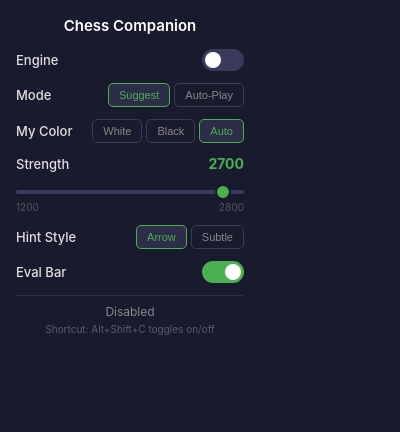
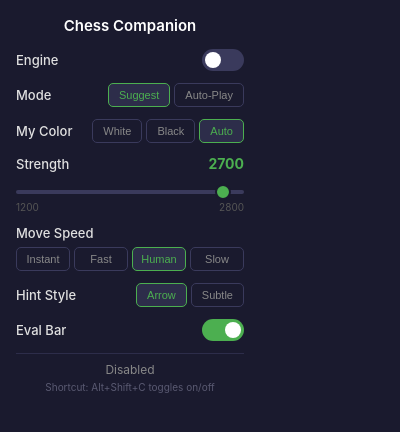
Before and after one commit to soccerdude1812/chess_bot, a browser extension: page popup.html in a window 400 px wide. Drawn offline with Linux system fonts and the light colour scheme.

Commit message:
feat: add Move Speed control for auto-play timing
Adds a Move Speed toggle (Instant / Fast / Human / Slow) in the popup to
control how long the engine waits before playing in auto mode:
- Instant: ~50-250ms
- Fast: ~0.4-1.5s
- Human: clock-aware human-like distribution (default, prior behavior)
- Slow: human timing scaled ~2-3x

Co-Authored-By: Claude Opus 4.8 <noreply@anthropic.com>

```diff
--- a/popup.css
+++ b/popup.css
@@ -86,6 +86,16 @@ input:checked + .slider::before {
   gap: 4px;
 }
 
+.speed-buttons {
+  justify-content: space-between;
+}
+
+.speed-buttons .mode-btn {
+  flex: 1;
+  padding: 5px 4px;
+  text-align: center;
+}
+
 .mode-btn {
   padding: 5px 10px;
   font-size: 11px;
--- a/popup.html
+++ b/popup.html
@@ -46,6 +46,18 @@
       </div>
     </div>
 
+    <div class="elo-row">
+      <div class="elo-header">
+        <span class="label">Move Speed</span>
+      </div>
+      <div class="mode-buttons speed-buttons">
+        <button id="speed-instant" class="mode-btn">Instant</button>
+        <button id="speed-fast" class="mode-btn">Fast</button>
+        <button id="speed-human" class="mode-btn active">Human</button>
+        <button id="speed-slow" class="mode-btn">Slow</button>
+      </div>
+    </div>
+
     <div class="row">
       <span class="label">Hint Style</span>
       <div class="mode-buttons">
--- a/popup.js
+++ b/popup.js
@@ -11,10 +11,16 @@ document.addEventListener('DOMContentLoaded', () => {
     const evalBarToggle = document.getElementById('toggle-evalbar');
     const hintArrow = document.getElementById('hint-arrow');
     const hintSubtle = document.getElementById('hint-subtle');
+    const speedBtns = {
+      instant: document.getElementById('speed-instant'),
+      fast: document.getElementById('speed-fast'),
+      human: document.getElementById('speed-human'),
+      slow: document.getElementById('speed-slow')
+    };
     const statusText = document.getElementById('status-text');
 
     // Load current state
-    chrome.storage.local.get(['enabled', 'mode', 'myColor', 'targetElo', 'showEvalBar', 'hintStyle'], (data) => {
+    chrome.storage.local.get(['enabled', 'mode', 'myColor', 'targetElo', 'showEvalBar', 'hintStyle', 'moveSpeed'], (data) => {
       if (chrome.runtime.lastError) {
         statusText.textContent = 'Storage error';
         return;
@@ -24,6 +30,7 @@ document.addEventListener('DOMContentLoaded', () => {
       const color = data.myColor || 'auto';
       const elo = data.targetElo || 2700;
       const hint = data.hintStyle || 'arrow';
+      const speed = data.moveSpeed || 'human';
 
       toggleEl.checked = enabled;
       evalBarToggle.checked = data.showEvalBar !== false;
@@ -31,9 +38,17 @@ document.addEventListener('DOMContentLoaded', () => {
       setActiveBtn([colorWhite, colorBlack, colorAuto],
         color === 'w' ? colorWhite : color === 'b' ? colorBlack : colorAuto);
       setActiveBtn([hintArrow, hintSubtle], hint === 'subtle' ? hintSubtle : hintArrow);
+      setActiveBtn(Object.values(speedBtns), speedBtns[speed] || speedBtns.human);
       eloSlider.value = elo;
       eloDisplay.textContent = elo;
       updateStatus(enabled, mode, elo);
+    });
+
+    Object.keys(speedBtns).forEach((key) => {
+      speedBtns[key].addEventListener('click', () => {
+        chrome.storage.local.set({ moveSpeed: key });
+        setActiveBtn(Object.values(speedBtns), speedBtns[key]);
+      });
     });
 
     evalBarToggle.addEventListener('change', () => {
```
Also changed, not shown: content.js (+11 -1 lines).
